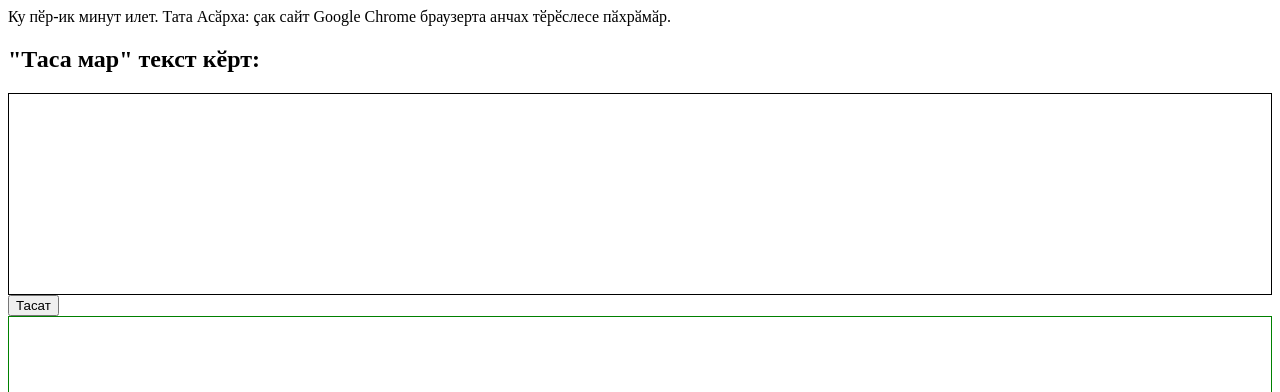
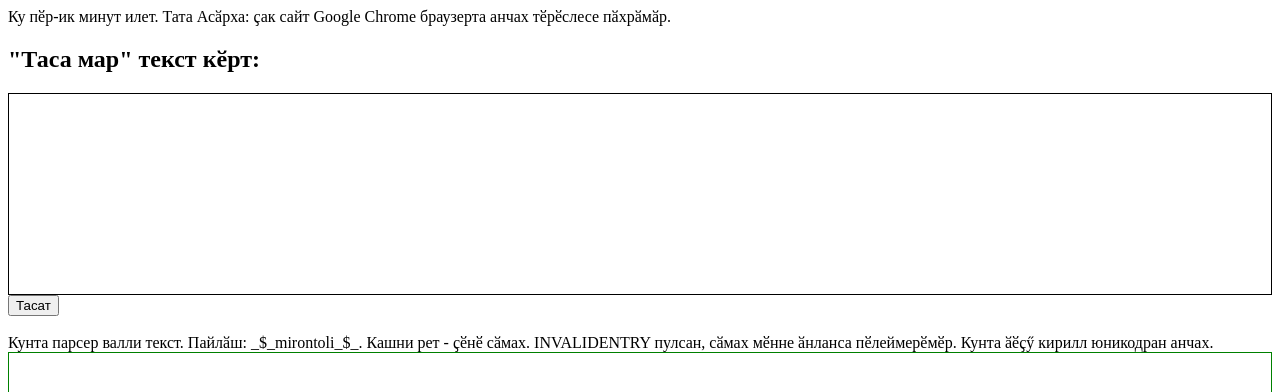
Before and after one commit to mirontoli/urapa, a website: page asm.html in a window 1280 px wide. Shown: the top 392 px of the page. Drawn offline with Linux system fonts and the light colour scheme.

Commit message:
more script 6

```diff
--- a/asm.html
+++ b/asm.html
@@ -13,7 +13,7 @@
 }
 #workingOnIt {
 	display:none;
-}</style></head><body><header></header><section><div>Ку пӗр-ик минут илет. Тата Асӑрха: ҫак сайт Google Chrome браузерта анчах тӗрӗслесе пӑхрӑмӑр.</div><h2>"Таса мар" текст кӗрт:</h2><div id="input" contenteditable="true"></div><div><span id="workingOnIt">Тӑхта, тасататпӑр...</span><input id="cleanButton" type="button" value="Тасат"></div></section><section id="intermediate"></section><section id="output"></section><script>(function() {
+}</style></head><body><header></header><section><div>Ку пӗр-ик минут илет. Тата Асӑрха: ҫак сайт Google Chrome браузерта анчах тӗрӗслесе пӑхрӑмӑр.</div><h2>"Таса мар" текст кӗрт:</h2><div id="input" contenteditable="true"></div><div><span id="workingOnIt">Тӑхта, тасататпӑр...</span><input id="cleanButton" type="button" value="Тасат"></div></section><section id="intermediate"></section><br>Кунта парсер валли текст. Пайлӑш: _$_mirontoli_$_. Кашни рет - ҫӗнӗ сӑмах. INVALIDENTRY пулсан, сӑмах мӗнне ӑнланса пӗлеймерӗмӗр. Кунта ӑӗҫӳ кирилл юникодран анчах.<section id="output"></section><script>(function() {
 	var config = {
 		separator: "_$_mirontoli_$_",
 		invalidEntryMarker: "INVALIDENTRY"
```
Also changed, not shown: src/asm.html (+2 -0 lines).
